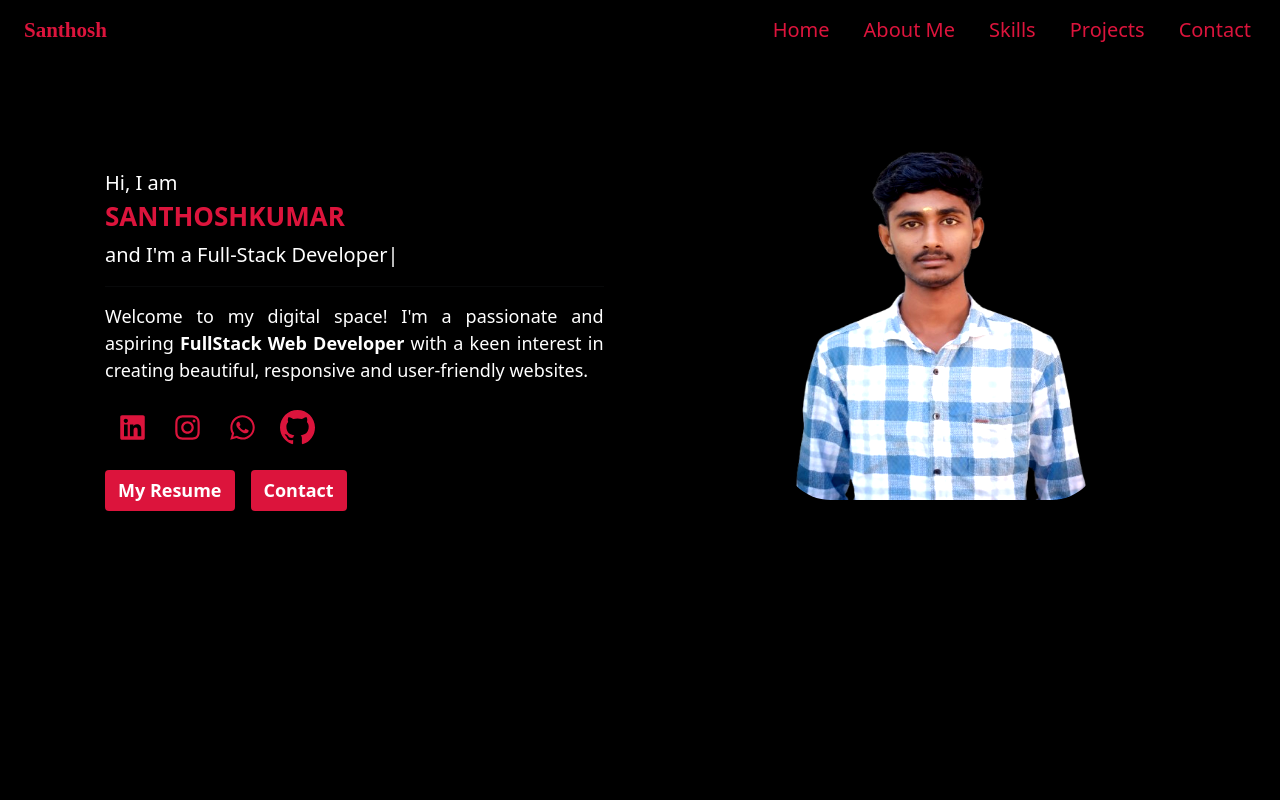
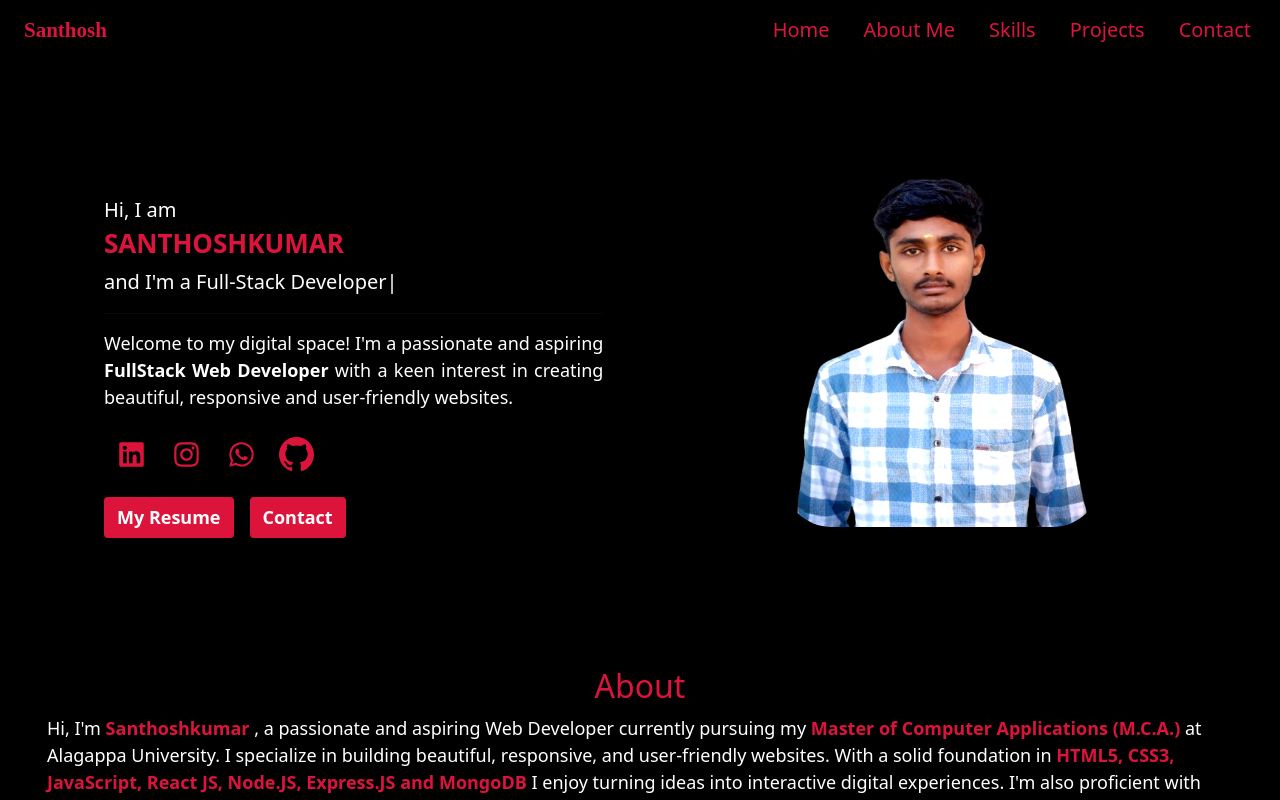
Before and after one commit to santhoshkumar1504/santhoshkumar, a React (Vite) app: page / in a window 1280 px wide. Shown: the top 800 px of the page. Built offline with nearby package versions, Linux system fonts and the light colour scheme; a web font is replaced by a local one.

Commit message:
homepagestyle fixed

```diff
--- a/src/Stylesheets/contactStyle.css
+++ b/src/Stylesheets/contactStyle.css
@@ -6,6 +6,7 @@
     padding-bottom: 15px;
        transition: 2s;
 }
+
 .maincontact{
     color: var(--secondary-text-color);
     padding: 40px 50px;
--- a/src/Stylesheets/homeStyle.css
+++ b/src/Stylesheets/homeStyle.css
@@ -2,7 +2,7 @@
     background-color: var(--primary-background-color);
     padding: 5px 25px;
     width: 100%;
-    min-height: 90dvh;
+    min-height: fit-content;
 }
 .home-maintext{
     color: var(--primary-background-white);
@@ -106,10 +106,14 @@ border-radius: 50px;
         display: flex;
         flex-direction: row;
     }
+    .home-container{
+        padding: 2rem 1.5rem 2.4rem 1.5rem;
+    }
 }
 
 
 @media (max-width:767px) {
+
     .buttonsGroup{
     width: 100%;
     justify-content: center;
@@ -135,6 +139,7 @@ border-radius: 50px;
         margin: auto;
         text-align: center;
         align-items: center;
+        min-height: 90vh;
     }
     .home-subtext{
     color: var(--primary-background-white);
```
